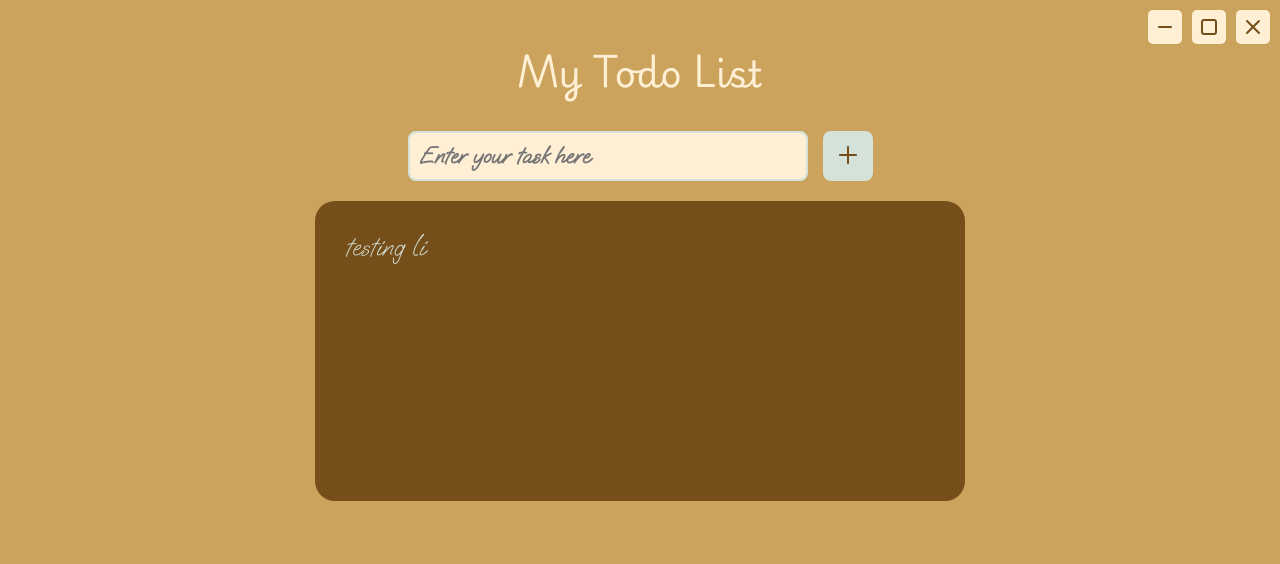
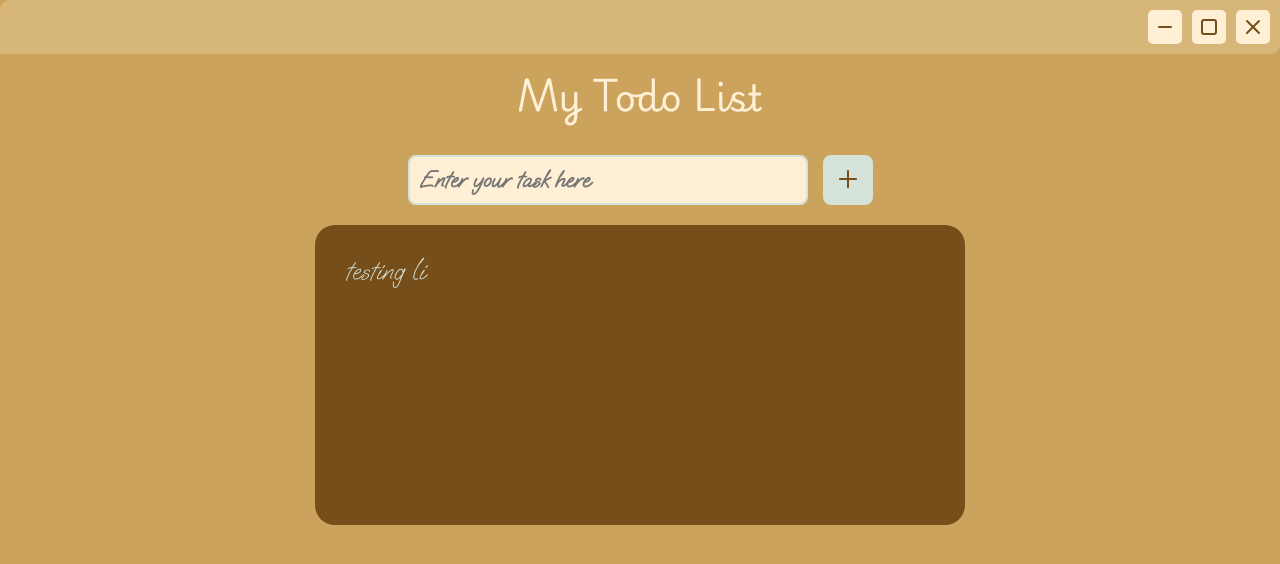
Before and after one commit to parham-ghasemi/todo-app, a website with bundled scripts: page index.html in a window 1280 px wide. Built offline with nearby package versions, Linux system fonts and the light colour scheme.

Commit message:
styling fixes

```diff
--- a/index.html
+++ b/index.html
@@ -73,7 +73,7 @@
       </button>
     </div>
 
-    <h1 class="header text-light">My Todo List</h1>
+    <h1 id="main-header"class="header text-light">My Todo List</h1>
     <main>
       <div class="add-task-container">
         <form id="task-form" class="task-form">
@@ -87,7 +87,7 @@
           <button type="submit" id="add-task-button" class="add-task-button">
             <svg
               xmlns="http://www.w3.org/2000/svg"
-              viewBox="0 24 24"
+              viewBox="0 0 24 24"
               width="24"
               height="24"
             >
--- a/src/style/style.css
+++ b/src/style/style.css
@@ -3,6 +3,7 @@
   --bg-color: #CBA35C;
   --dark-color: #754E1A;
   --light-color: #fff0d5;
+  --black-color: #3c260a;
 }
 
 @font-face {
@@ -26,7 +27,7 @@ body {
   flex-direction: column;
   align-items: center;
   min-height: 100vh;
-  padding: 30px 70px;
+  padding-bottom: 25px;
   gap: 20px;
 }
 
@@ -35,6 +36,9 @@ body {
   font-weight: 300;
   padding: 10px 0;
   font-size: 2.3rem;
+}
+.header#main-header {
+  margin-top: 54px;
 }
 
 main {
@@ -151,6 +155,7 @@ main {
   flex-direction: column;
   padding: 0;
   margin: 0;
+  width: 100%;
 }
 
 .tasks-list li {
@@ -159,13 +164,16 @@ main {
   justify-content: space-between;
   position: relative;
   padding: 10px;
+  width: 100%;
 }
 
 .task-content {
+  width: 100%;
   display: flex;
   justify-content: space-between;
   position: relative;
   width: fit-content;
+  overflow-wrap: anywhere;
 }
 
 .complete-line {
@@ -217,7 +225,7 @@ main {
 
 .delete-btn:hover .trashcan-icon {
   fill: #ff4d4d;
-  color: black;
+  color: var(--black-color);
   /* You can change the hover color to a red tone */
 }
 
@@ -226,10 +234,15 @@ main {
   display: flex;
   justify-content: flex-end;
   align-items: center;
-  position: absolute;
-  top: 10px;
-  right: 10px;
-  width: 80px;
+  position: fixed;
+  top: 0px;
+  right: 0px;
+  padding: 10px 10px 10px 0;
+  width: 100vw;
+  backdrop-filter: blur(7px);
+  border-radius: 10px 0;
+  background-color: #fff0d53d;
+  z-index: 999;
 }
 
 #window-controls button {
@@ -279,9 +292,9 @@ main {
 
 /* Customize the scrollbar container */
 ::-webkit-scrollbar {
-  width: 12px;
+  width: 9px;
   /* width of the scrollbar */
-  height: 12px;
+  height: 9px;
   /* height of the horizontal scrollbar */
 }
 
```
Also changed, not shown: 1 other file.
